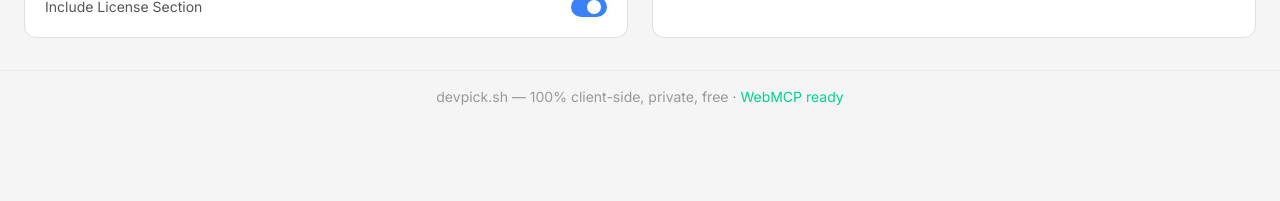
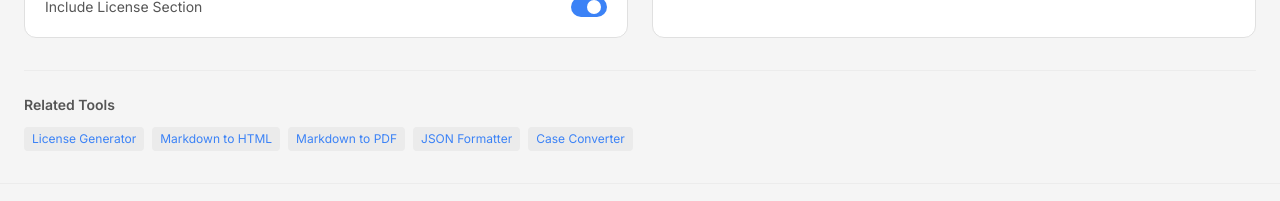
Before and after one commit to kimbobmarley03/devpick.sh, a Next.js app: page /readme-generator in a window 1280 px wide. Shown: the part 1545-1746 px from the top of the page. Before the commit the page ends 1668 px from the top, so only its background shows below. Built offline with nearby package versions, Linux system fonts and the light colour scheme; no server answers.

Commit message:
seo: add related internal links on README generator

```diff
--- a/app/readme-generator/readme-generator-tool.tsx
+++ b/app/readme-generator/readme-generator-tool.tsx
@@ -4,6 +4,7 @@ import { useState } from "react";
 import { ToolLayout } from "@/components/tool-layout";
 import { CopyButton } from "@/components/copy-button";
 import { Plus, Trash2 } from "lucide-react";
+import Link from "next/link";
 
 const LICENSES = ["MIT", "Apache 2.0", "GPL 3.0", "BSD", "ISC", "Unlicense"];
 
@@ -15,6 +16,14 @@ const LICENSE_BADGE: Record<string, string> = {
   "ISC": "ISC-blue",
   "Unlicense": "Unlicense-blue",
 };
+
+const RELATED_DOC_TOOLS = [
+  { name: "License Generator", href: "/license-generator" },
+  { name: "Markdown to HTML", href: "/markdown-to-html" },
+  { name: "Markdown to PDF", href: "/markdown-to-pdf" },
+  { name: "JSON Formatter", href: "/json-formatter" },
+  { name: "Case Converter", href: "/case-converter" },
+];
 
 function generateReadme(config: {
   projectName: string;
@@ -330,6 +339,21 @@ export function ReadmeGeneratorTool() {
           </div>
         </div>
       </div>
+
+      <div className="mt-8 pt-6 border-t border-border-subtle">
+        <h2 className="text-sm font-semibold text-text-secondary mb-3">Related Tools</h2>
+        <div className="flex flex-wrap gap-2">
+          {RELATED_DOC_TOOLS.map((tool) => (
+            <Link
+              key={tool.href}
+              href={tool.href}
+              className="text-xs text-accent hover:underline px-2 py-1 rounded bg-[var(--dp-bg-subtle)]"
+            >
+              {tool.name}
+            </Link>
+          ))}
+        </div>
+      </div>
     </ToolLayout>
   );
 }
```
